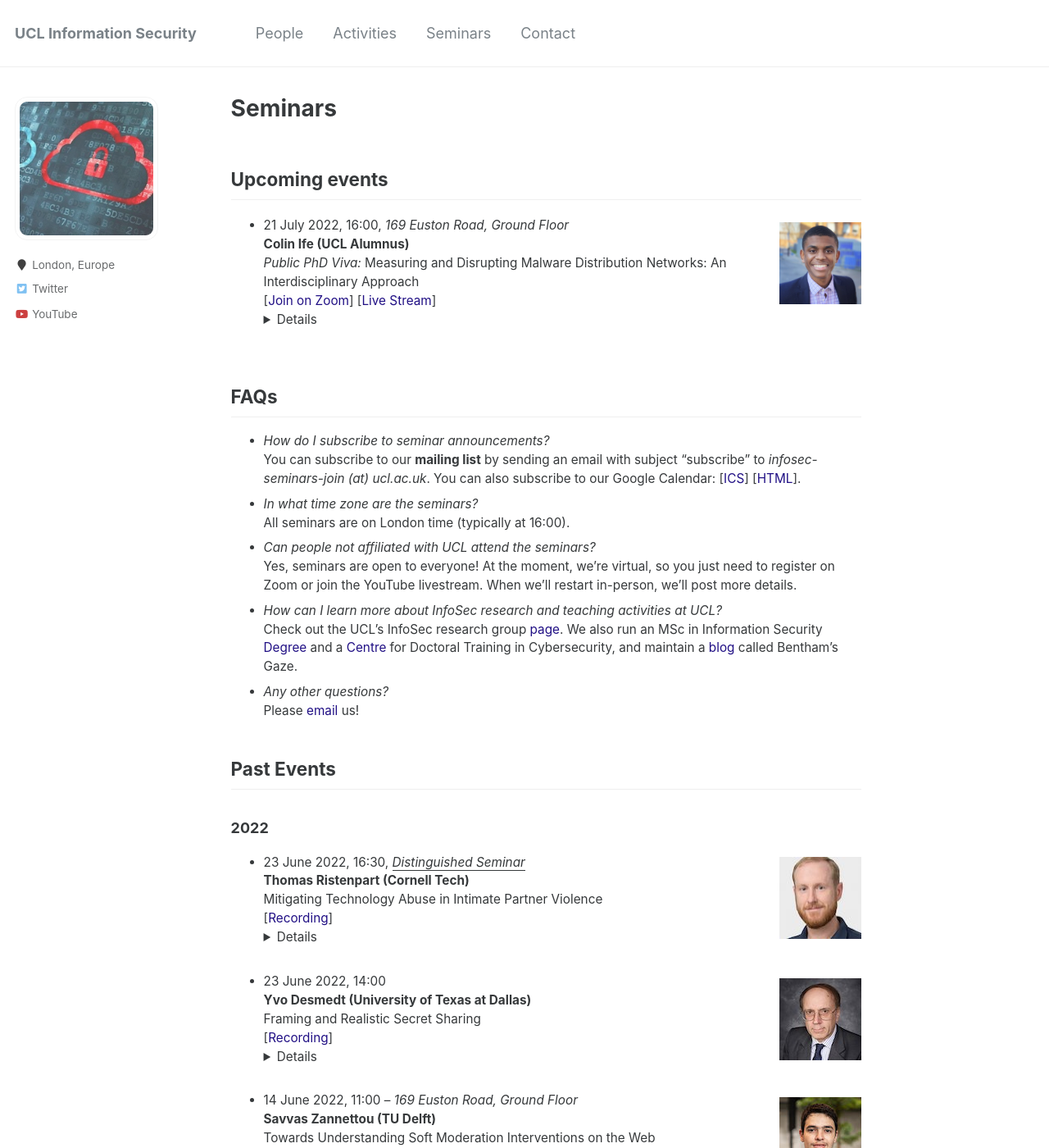
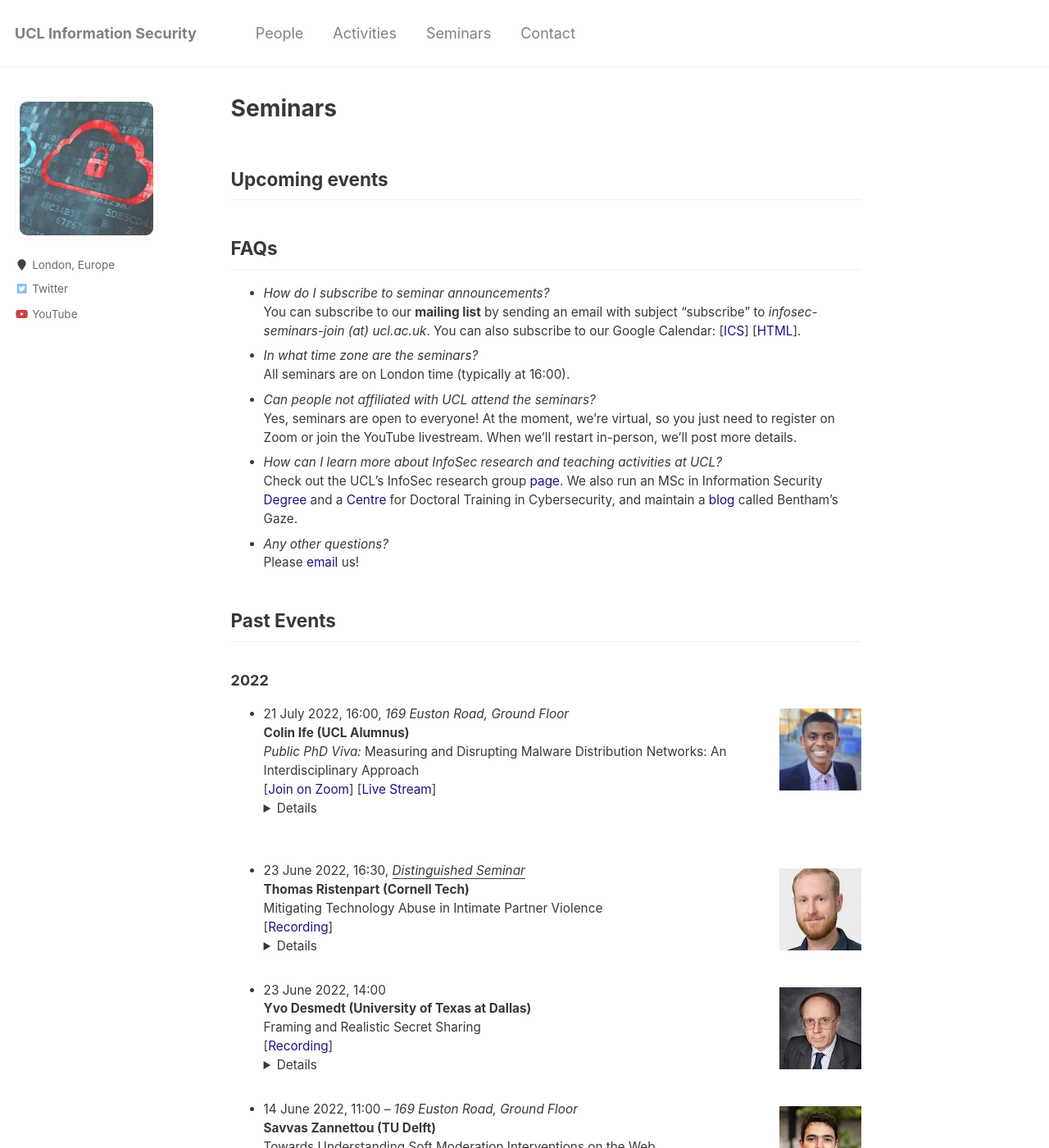
Before and after one commit to uclisec/uclisec.github.io, a Jekyll site: the page built from _pages/seminars.md, in a window 1280 px wide and 1400 px high. Shown: the whole window at 82% size. Built offline with Jekyll 4.4.1, drawn with Linux system fonts in a browser that asks for light colours; some of the changed lines change nothing that is shown; some of the changed text lies outside the part shown.

Commit message:
Update seminars.md

```diff
--- a/_pages/seminars.md
+++ b/_pages/seminars.md
@@ -9,12 +9,7 @@ Upcoming events
 
 
 <!----->
-<img src="../images/colin.jpg" style="float:right;width:100px;height:100px;margin-top:15px">
-- 21 July 2022, 16:00, *169 Euston Road, Ground Floor*
-**Colin Ife (UCL Alumnus)**
-*Public PhD Viva:* Measuring and Disrupting Malware Distribution Networks: An Interdisciplinary Approach
-[[Join on Zoom](https://ucl.zoom.us/j/93998129899)] [[Live Stream](https://youtu.be/sOqpY106eN4)]<details><br>**Abstract:** Malware Delivery Networks (MDNs) are networks of webpages, servers, devices, and computer files that are used by cybercriminals to proliferate malicious software (or malware) onto victim machines. The business of malware delivery is a complex and multifaceted one that has become increasingly profitable over the last few years. Up until very recently, the research community had conducted insightful but isolated studies into the different facets of malicious file distribution, giving a limited picture of the malicious file delivery ecosystem.
-Using a data-driven and interdisciplinary approach, this research pursues two goals. One, measure the malicious file delivery ecosystem, bringing prior research into context, and to understand precisely how these malware operations respond to security and law enforcement intervention. And two, taking into account the overlapping research efforts of the information security and crime science communities towards preventing cybercrime, identify mitigation strategies and intervention points to disrupt this criminal economy more effectively.<br><br>**Bio**: As a member of UCL's Information Security Research Group and the SECReT Doctoral Training Centre, Colin Ife attained his Ph.D. in Security Science. The themes of his research centred on malware, internet measurements, and cybercrime. He is currently Threat Intelligence Team Lead at Glasswall.<br></details>
+
 <!----->
 
 FAQs
@@ -37,6 +32,13 @@ Past Events
 
 ### 2022
 
+<!----->
+<img src="../images/colin.jpg" style="float:right;width:100px;height:100px;margin-top:15px">
+- 21 July 2022, 16:00, *169 Euston Road, Ground Floor*
+**Colin Ife (UCL Alumnus)**
+*Public PhD Viva:* Measuring and Disrupting Malware Distribution Networks: An Interdisciplinary Approach
+[[Join on Zoom](https://ucl.zoom.us/j/93998129899)] [[Live Stream](https://youtu.be/sOqpY106eN4)]<details><br>**Abstract:** Malware Delivery Networks (MDNs) are networks of webpages, servers, devices, and computer files that are used by cybercriminals to proliferate malicious software (or malware) onto victim machines. The business of malware delivery is a complex and multifaceted one that has become increasingly profitable over the last few years. Up until very recently, the research community had conducted insightful but isolated studies into the different facets of malicious file distribution, giving a limited picture of the malicious file delivery ecosystem.
+Using a data-driven and interdisciplinary approach, this research pursues two goals. One, measure the malicious file delivery ecosystem, bringing prior research into context, and to understand precisely how these malware operations respond to security and law enforcement intervention. And two, taking into account the overlapping research efforts of the information security and crime science communities towards preventing cybercrime, identify mitigation strategies and intervention points to disrupt this criminal economy more effectively.<br><br>**Bio**: As a member of UCL's Information Security Research Group and the SECReT Doctoral Training Centre, Colin Ife attained his Ph.D. in Security Science. The themes of his research centred on malware, internet measurements, and cybercrime. He is currently Threat Intelligence Team Lead at Glasswall.<br></details>
 <!----->
 <img src="../images/tom.jpg" style="float:right;width:100px;height:100px;margin-top:15px">
 - 23 June 2022, 16:30, *<ins>Distinguished Seminar</ins>*
```
